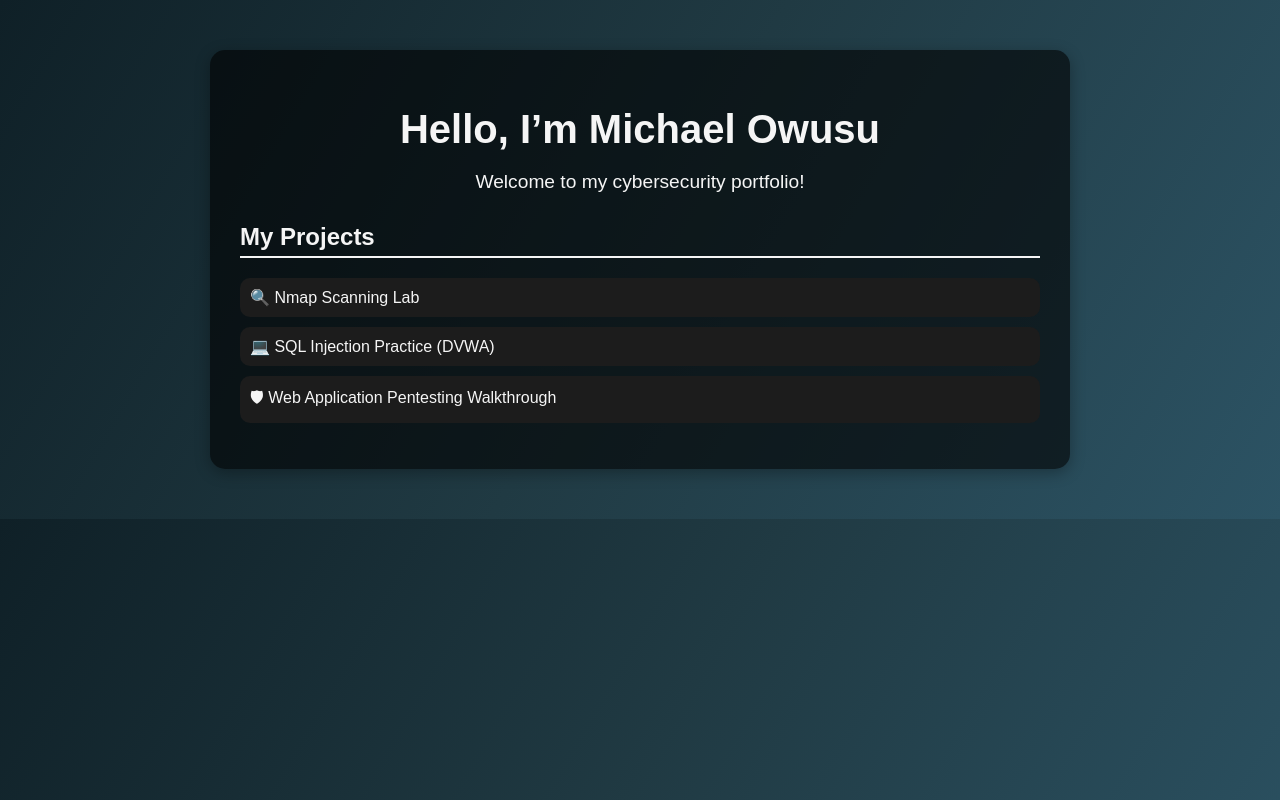
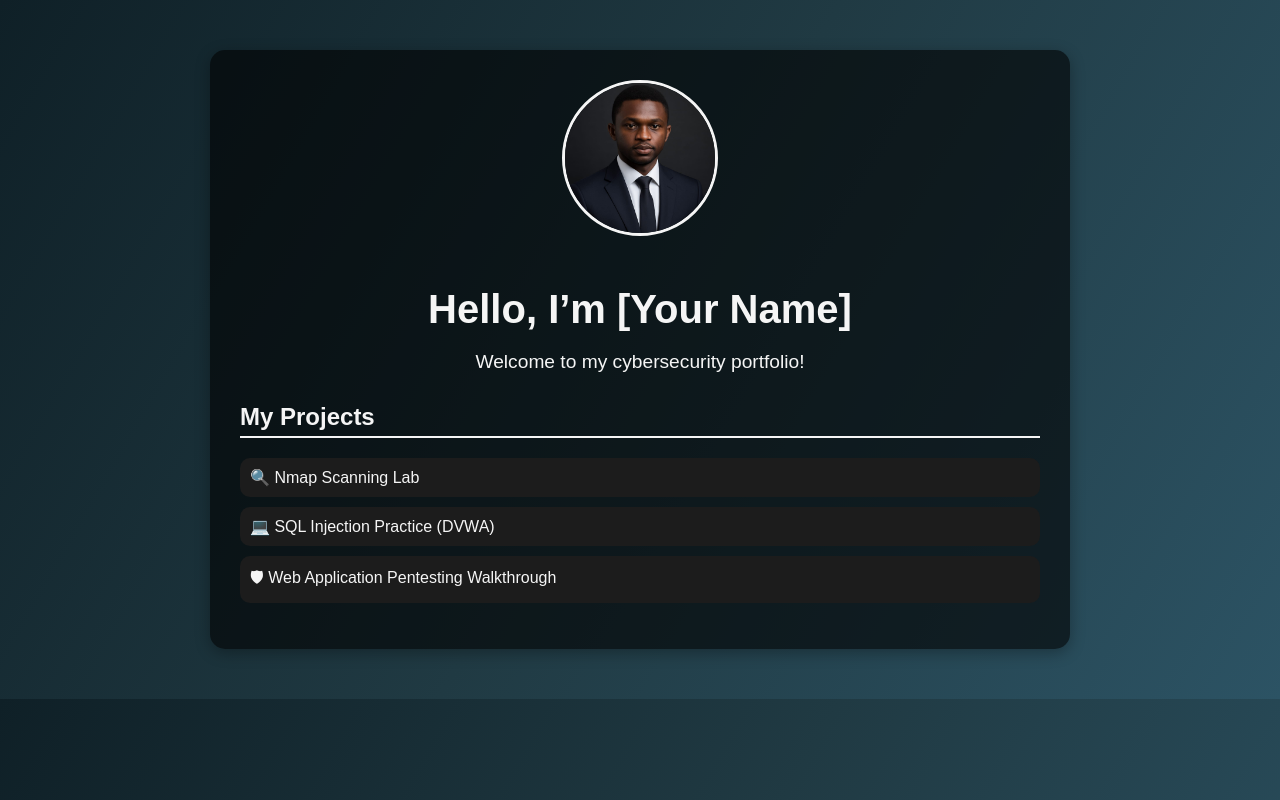
Before and after one commit to Michael-Turf/Michael-Turf.github.io, a plain HTML site: page index.html in a window 1280 px wide. Drawn offline with Linux system fonts and the light colour scheme.

Commit message:
Update index.html

```diff
--- a/index.html
+++ b/index.html
@@ -19,6 +19,13 @@
       padding: 30px;
       border-radius: 15px;
       box-shadow: 0px 4px 15px rgba(0,0,0,0.3);
+    }
+    img.profile {
+      width: 150px;
+      height: 150px;
+      border-radius: 50%;
+      border: 3px solid #f5f5f5;
+      margin-bottom: 20px;
     }
     h1 {
       font-size: 2.5em;
@@ -49,7 +56,10 @@
 </head>
 <body>
   <div class="container">
-    <h1>Hello, I’m Michael Owusu</h1>
+    <!-- Profile Photo -->
+    <img src="me.jpg" alt="My Photo" class="profile">
+
+    <h1>Hello, I’m [Your Name]</h1>
     <p>Welcome to my cybersecurity portfolio!</p>
 
     <div class="projects">
```
